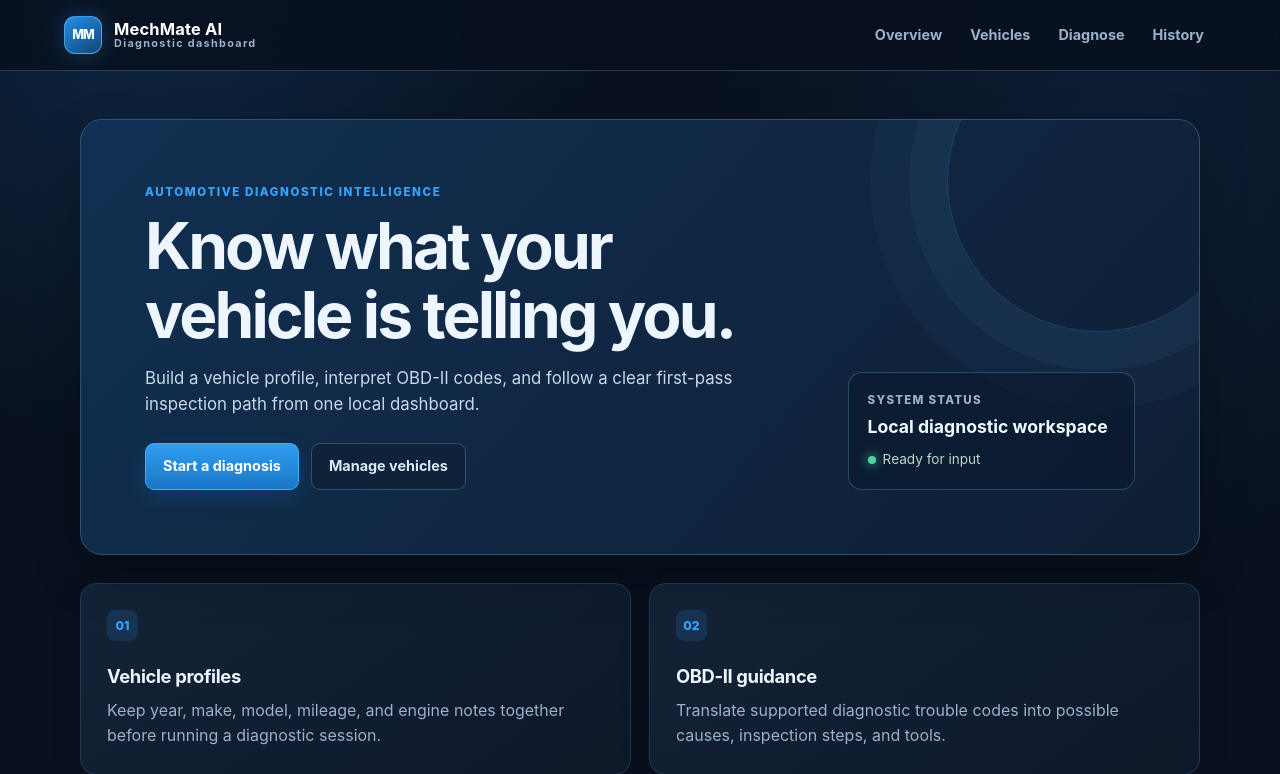
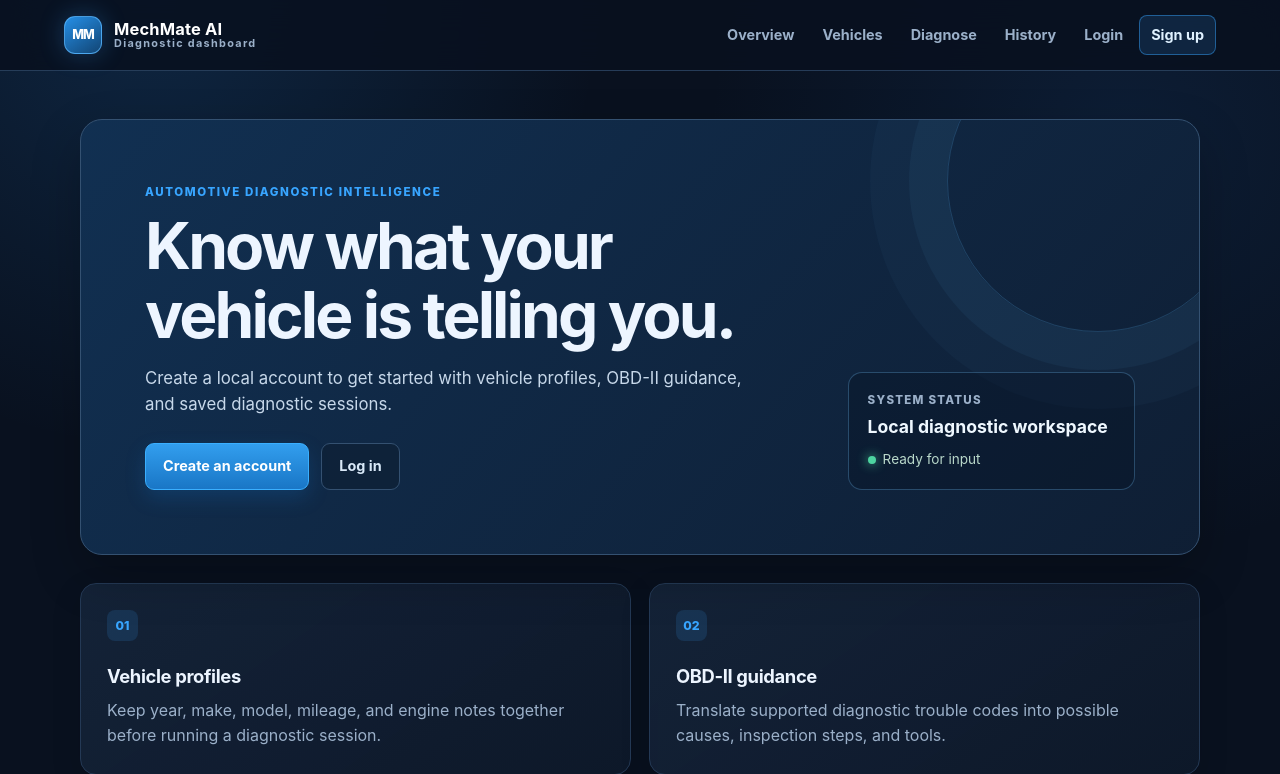
Before and after one commit to Abhay-MechMate/mechmate-ai, a FastAPI app: page / in a window 1280 px wide. Shown: the top 774 px of the page. Run offline with FastAPI, Linux system fonts and the light colour scheme.

Commit message:
Add local authentication

```diff
--- a/app/main.py
+++ b/app/main.py
@@ -1,48 +1,122 @@
-from fastapi import FastAPI, Request, Form
-from fastapi.responses import HTMLResponse
+from fastapi import FastAPI, Form, Request
+from fastapi.responses import HTMLResponse, RedirectResponse
 from fastapi.staticfiles import StaticFiles
 from fastapi.templating import Jinja2Templates
 
-
+from app.auth import (
+    SESSION_COOKIE_NAME,
+    SESSION_MAX_AGE,
+    create_session_token,
+    get_session_user_id,
+    hash_password,
+    verify_password,
+)
 from app.database import (
+    add_diagnostic_session,
+    add_user,
+    add_vehicle,
+    get_diagnostic_history,
+    get_user_by_email,
+    get_user_by_id,
+    get_vehicle,
+    get_vehicles,
     init_db,
-    add_vehicle,
-    get_vehicles,
-    get_vehicle,
-    add_diagnostic_session,
-    get_diagnostic_history,
 )
-
 from app.diagnostic_engine import run_diagnostic
 
 
 app = FastAPI(title="MechMate AI")
 
 app.mount("/static", StaticFiles(directory="app/static"), name="static")
-
 templates = Jinja2Templates(directory="app/templates")
 
-# Create database tables when the website starts
+# Create database tables when the website starts.
 init_db()
+
+
+def get_current_user(request: Request):
+    user_id = get_session_user_id(request.cookies.get(SESSION_COOKIE_NAME))
+    return get_user_by_id(user_id) if user_id else None
+
+
+def render_template(request: Request, name: str, context: dict | None = None):
+    return templates.TemplateResponse(
+        request,
+        name,
+        {"current_user": get_current_user(request), **(context or {})},
+    )
+
+
+def redirect_with_session(path: str, user_id: int):
+    response = RedirectResponse(path, status_code=303)
+    response.set_cookie(
+        key=SESSION_COOKIE_NAME,
+        value=create_session_token(user_id),
+        max_age=SESSION_MAX_AGE,
+        httponly=True,
+        samesite="lax",
+    )
+    return response
+
 
 @app.get("/", response_class=HTMLResponse)
 def home(request: Request):
-    return templates.TemplateResponse(
-        request,
-        "index.html",
-        {}
-    )
+    return render_template(request, "index.html")
+
+
+@app.get("/signup", response_class=HTMLResponse)
+def signup_page(request: Request):
+    if get_current_user(request):
+        return RedirectResponse("/", status_code=303)
+    return render_template(request, "signup.html")
+
+
+@app.post("/signup", response_class=HTMLResponse)
+def signup(request: Request, email: str = Form(...), password: str = Form(...), confirm_password: str = Form(...)):
+    email = email.strip().lower()
+
+    if not email or "@" not in email:
+        return render_template(request, "signup.html", {"error": "Enter a valid email address.", "email": email})
+    if len(password) < 8:
+        return render_template(request, "signup.html", {"error": "Use a password with at least 8 characters.", "email": email})
+    if password != confirm_password:
+        return render_template(request, "signup.html", {"error": "Passwords do not match.", "email": email})
+
+    user_id = add_user(email, hash_password(password))
+    if user_id is None:
+        return render_template(request, "signup.html", {"error": "An account with that email already exists.", "email": email})
+
+    return redirect_with_session("/", user_id)
+
+
+@app.get("/login", response_class=HTMLResponse)
+def login_page(request: Request):
+    if get_current_user(request):
+        return RedirectResponse("/", status_code=303)
+    return render_template(request, "login.html")
+
+
+@app.post("/login", response_class=HTMLResponse)
+def login(request: Request, email: str = Form(...), password: str = Form(...)):
+    email = email.strip().lower()
+    user = get_user_by_email(email)
+
+    if not user or not verify_password(password, user["password_hash"]):
+        return render_template(request, "login.html", {"error": "Invalid email or password.", "email": email})
+
+    return redirect_with_session("/", user["id"])
+
+
+@app.get("/logout")
+def logout():
+    response = RedirectResponse("/", status_code=303)
+    response.delete_cookie(SESSION_COOKIE_NAME)
+    return response
 
 
 @app.get("/vehicles", response_class=HTMLResponse)
 def vehicles_page(request: Request):
-    vehicles = get_vehicles()
-
-    return templates.TemplateResponse(
-        request,
-        "vehicles.html",
-        {"vehicles": vehicles}
-    )
+    return render_template(request, "vehicles.html", {"vehicles": get_vehicles()})
 
 
 @app.post("/vehicles", response_class=HTMLResponse)
@@ -52,38 +126,19 @@ def add_vehicle_page(
     make: str = Form(...),
     model: str = Form(...),
     mileage: int = Form(...),
-    engine: str = Form("")
+    engine: str = Form(""),
 ):
-    add_vehicle(
-        year=year,
-        make=make,
-        model=model,
-        mileage=mileage,
-        engine=engine,
+    add_vehicle(year=year, make=make, model=model, mileage=mileage, engine=engine)
+    return render_template(
+        request,
+        "vehicles.html",
+        {"vehicles": get_vehicles(), "message": "Vehicle saved successfully."},
     )
 
-    vehicles = get_vehicles()
 
-    return templates.TemplateResponse(
-        request,
-        "vehicles.html",
-        {
-            "vehicles": vehicles,
-            "message": "Vehicle saved successfully."
-        }
-    )
 @app.get("/diagnose", response_class=HTMLResponse)
 def diagnose_page(request: Request):
-    vehicles = get_vehicles()
-
-    return templates.TemplateResponse(
-        request,
-        "diagnose.html",
-        {
-            "vehicles": vehicles,
-            "result": None
-        }
-    )
+    return render_template(request, "diagnose.html", {"vehicles": get_vehicles(), "result": None})
 
 
 @app.post("/diagnose", response_class=HTMLResponse)
@@ -91,18 +146,11 @@ def run_diagnosis(
     request: Request,
     vehicle_id: int = Form(0),
     obd_code: str = Form(""),
-    symptom: str = Form("")
+    symptom: str = Form(""),
 ):
-    selected_vehicle = None
+    selected_vehicle = get_vehicle(vehicle_id) if vehicle_id > 0 else None
+    result, input_text = run_diagnostic(obd_code=obd_code, symptom=symptom, vehicle=selected_vehicle)
 
-    if vehicle_id > 0:
-       selected_vehicle = get_vehicle(vehicle_id)
-
-    result, input_text = run_diagnostic(
-       obd_code=obd_code,
-       symptom=symptom,
-       vehicle=selected_vehicle,
-)
     add_diagnostic_session(
         vehicle_id=vehicle_id if selected_vehicle else None,
         input_text=input_text,
@@ -114,28 +162,18 @@ def run_diagnosis(
         safety=result["safety"],
     )
 
-    vehicles = get_vehicles()
-
-    return templates.TemplateResponse(
+    return render_template(
         request,
         "diagnose.html",
         {
-            "vehicles": vehicles,
+            "vehicles": get_vehicles(),
             "result": result,
             "input_text": input_text,
             "selected_vehicle": selected_vehicle,
-        }
+        },
     )
 
 
 @app.get("/history", response_class=HTMLResponse)
 def history_page(request: Request):
-    history = get_diagnostic_history()
-
-    return templates.TemplateResponse(
-        request,
-        "history.html",
-        {
-            "history": history
-        }
-    )
+    return render_template(request, "history.html", {"history": get_diagnostic_history()})
--- a/app/static/styles.css
+++ b/app/static/styles.css
@@ -35,6 +35,8 @@ a { color: inherit; }
 nav { display: flex; flex-wrap: wrap; gap: 4px; }
 nav a { padding: 8px 11px; border: 1px solid transparent; border-radius: 8px; color: var(--muted); font-size: 0.9rem; font-weight: 650; text-decoration: none; transition: 160ms ease; }
 nav a:hover { border-color: var(--border); background: var(--blue-soft); color: var(--text); }
+.nav-user { align-self: center; max-width: 180px; overflow: hidden; color: var(--muted); font-size: 0.78rem; font-weight: 650; text-overflow: ellipsis; white-space: nowrap; }
+.nav-signup { border-color: rgba(56, 165, 255, 0.46); background: var(--blue-soft); color: #dff1ff; }
 .container { width: min(1120px, 90%); margin: 0 auto; padding: 48px 0 64px; }
 .page-heading { max-width: 720px; margin: 0 0 28px; }
 .page-kicker, .eyebrow { margin: 0 0 9px; color: var(--blue); font-size: 0.72rem; font-weight: 800; letter-spacing: 0.14em; text-transform: uppercase; }
@@ -83,6 +85,14 @@ select:disabled { cursor: not-allowed; opacity: 0.58; }
 .vehicle-name, .history-title { display: block; color: #f1f7ff; font-size: 1.02rem; }
 .vehicle-meta, .history-meta { margin: 5px 0 0; color: var(--muted); font-size: 0.9rem; }
 .empty-state { padding: 24px; border: 1px dashed var(--border-strong); border-radius: 12px; background: rgba(7, 17, 31, 0.28); color: var(--muted); text-align: center; }
+.auth-shell { display: grid; grid-template-columns: minmax(0, 0.9fr) minmax(340px, 0.7fr); gap: 46px; align-items: center; min-height: calc(100vh - 240px); }
+.auth-intro { max-width: 520px; }
+.auth-intro h1 { margin-bottom: 16px; font-size: clamp(2.5rem, 5vw, 4.25rem); }
+.auth-card { width: 100%; max-width: 460px; justify-self: end; margin-bottom: 0; }
+.auth-form { display: grid; gap: 18px; margin-top: 22px; }
+.form-error { margin-top: 18px; padding: 12px 14px; border: 1px solid rgba(255, 123, 129, 0.45); border-radius: 9px; background: rgba(177, 50, 58, 0.16); color: #ffc4c7; font-size: 0.9rem; }
+.auth-switch { margin: 20px 0 0; color: var(--muted); font-size: 0.9rem; }
+.auth-switch a { color: var(--blue); font-weight: 700; }
 .result { border-color: rgba(56, 165, 255, 0.46); }
 .result-summary { margin: 18px 0 0; padding: 15px; border-left: 3px solid var(--blue); border-radius: 0 8px 8px 0; background: rgba(56, 165, 255, 0.08); color: #d9eaff; }
 .result-grid { display: grid; grid-template-columns: repeat(2, minmax(0, 1fr)); gap: 22px; margin-top: 24px; }
@@ -101,5 +111,5 @@ select:disabled { cursor: not-allowed; opacity: 0.58; }
 .history-details .history-wide { grid-column: 1 / -1; }
 footer { padding: 25px max(5vw, 24px) 32px; border-top: 1px solid rgba(52, 81, 113, 0.55); color: #7890aa; font-size: 0.84rem; text-align: center; }
 footer p { margin: 0; }
-@media (max-width: 760px) { .navbar { align-items: flex-start; flex-direction: column; gap: 13px; } nav { width: 100%; justify-content: space-between; } nav a { padding: 7px 5px; font-size: 0.82rem; } .container { width: min(92%, 620px); padding-top: 32px; } .hero { grid-template-columns: 1fr; min-height: 0; padding: 32px 26px; } .hero-panel { max-width: 320px; } .grid, .form-grid, .result-grid, .history-details { grid-template-columns: 1fr; } .card { padding: 21px; } .result-section.full-result, .history-details .history-wide { grid-column: auto; } }
+@media (max-width: 760px) { .navbar { align-items: flex-start; flex-direction: column; gap: 13px; } nav { width: 100%; justify-content: space-between; } nav a { padding: 7px 5px; font-size: 0.82rem; } .nav-user { max-width: 120px; } .container { width: min(92%, 620px); padding-top: 32px; } .hero { grid-template-columns: 1fr; min-height: 0; padding: 32px 26px; } .hero-panel { max-width: 320px; } .grid, .form-grid, .result-grid, .history-details, .auth-shell { grid-template-columns: 1fr; } .auth-shell { min-height: 0; gap: 24px; } .auth-card { justify-self: stretch; max-width: none; } .card { padding: 21px; } .result-section.full-result, .history-details .history-wide { grid-column: auto; } }
 @media (max-width: 440px) { .brand-subtitle { display: none; } .button-row { display: grid; grid-template-columns: 1fr; } .button { width: 100%; } .history-top { flex-direction: column; gap: 6px; } }
--- a/app/templates/base.html
+++ b/app/templates/base.html
@@ -17,6 +17,13 @@
             <a href="/vehicles">Vehicles</a>
             <a href="/diagnose">Diagnose</a>
             <a href="/history">History</a>
+            {% if current_user %}
+                <span class="nav-user">{{ current_user.email }}</span>
+                <a href="/logout">Logout</a>
+            {% else %}
+                <a href="/login">Login</a>
+                <a class="nav-signup" href="/signup">Sign up</a>
+            {% endif %}
         </nav>
     </header>
     <main class="container">{% block content %}{% endblock %}</main>
--- a/app/templates/index.html
+++ b/app/templates/index.html
@@ -4,9 +4,15 @@
 <section class="hero">
     <div class="hero-copy">
         <p class="eyebrow">Automotive diagnostic intelligence</p>
-        <h1>Know what your vehicle is telling you.</h1>
-        <p class="hero-text">Build a vehicle profile, interpret OBD-II codes, and follow a clear first-pass inspection path from one local dashboard.</p>
-        <div class="button-row"><a class="button" href="/diagnose">Start a diagnosis</a><a class="button secondary" href="/vehicles">Manage vehicles</a></div>
+        {% if current_user %}
+            <h1>Welcome back to your diagnostic workspace.</h1>
+            <p class="hero-text">Build a vehicle profile, interpret OBD-II codes, and follow a clear first-pass inspection path from one local dashboard.</p>
+            <div class="button-row"><a class="button" href="/diagnose">Start a diagnosis</a><a class="button secondary" href="/vehicles">Manage vehicles</a></div>
+        {% else %}
+            <h1>Know what your vehicle is telling you.</h1>
+            <p class="hero-text">Create a local account to get started with vehicle profiles, OBD-II guidance, and saved diagnostic sessions.</p>
+            <div class="button-row"><a class="button" href="/signup">Create an account</a><a class="button secondary" href="/login">Log in</a></div>
+        {% endif %}
     </div>
     <aside class="hero-panel" aria-label="System status"><p class="hero-panel-label">System status</p><p class="hero-panel-value">Local diagnostic workspace</p><p class="hero-panel-status"><span class="status-dot"></span>Ready for input</p></aside>
 </section>
```
Also changed, not shown: app/auth.py (added, +85 -0 lines), app/database.py (+55 -0 lines), app/templates/login.html (added, +22 -0 lines), app/templates/signup.html (added, +23 -0 lines).
